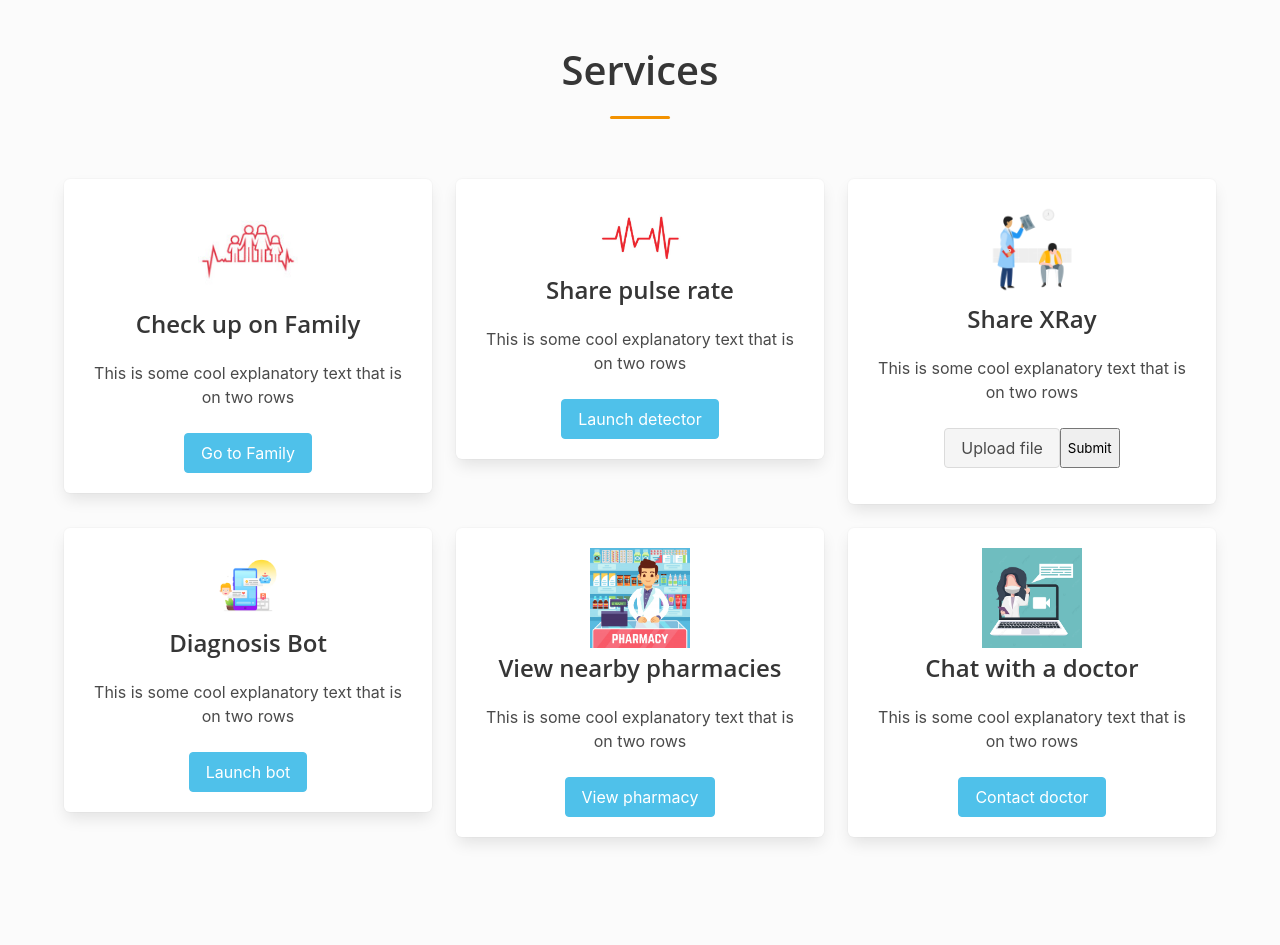
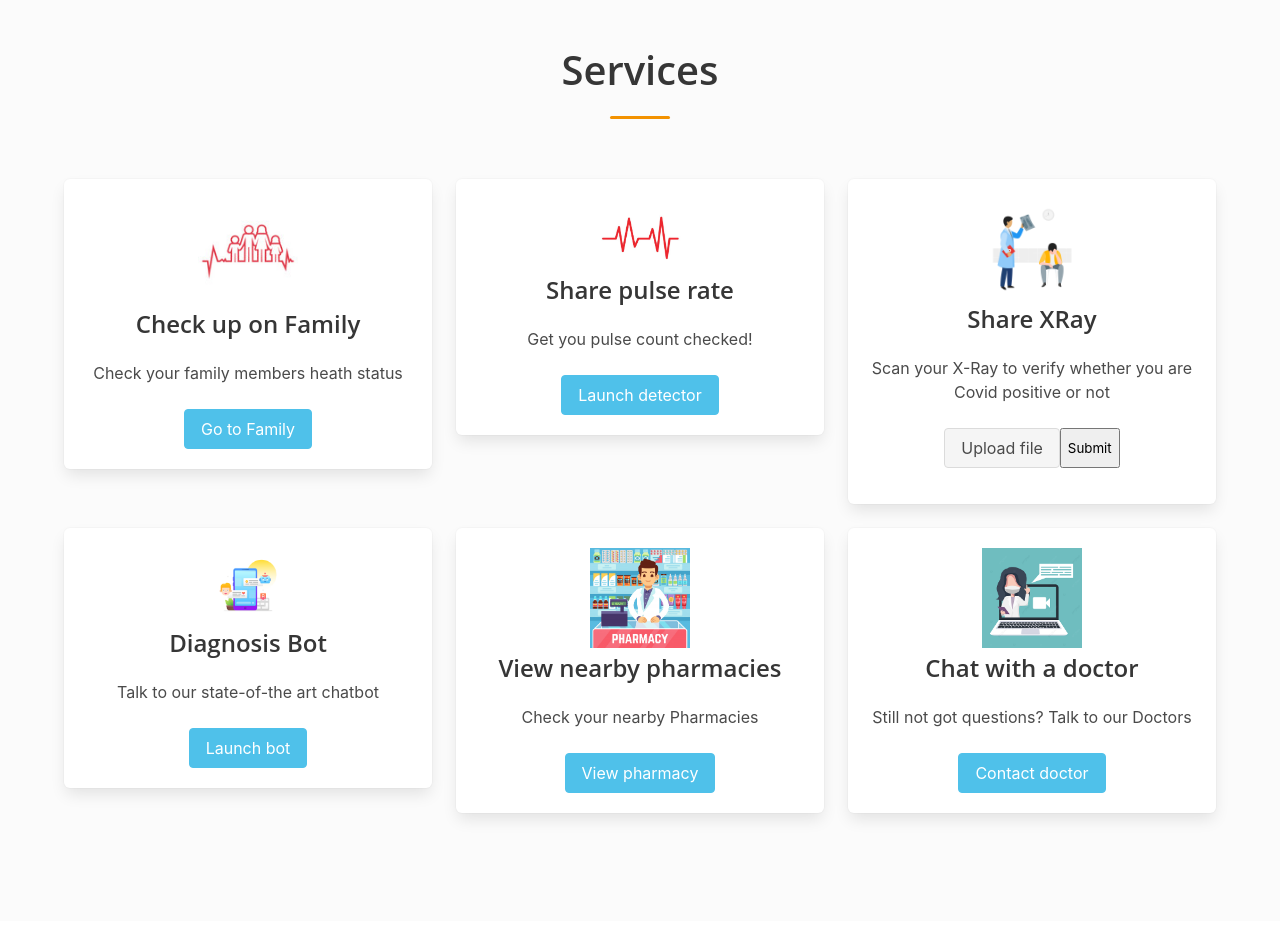
Before and after one commit to tushar-amrit-6/beta30_TeamSoul, a Flask app: page /patient/dashboard in a window 1280 px wide. Shown: the part 348-1293 px from the top of the page. After the commit the page ends 1170 px from the top, so only its background shows below. Run offline with Flask 2, Linux system fonts and the light colour scheme; the visitor is signed in with stand-in values (Sample User, id 1); some libraries are stand-ins or nearby versions.

Commit message:
Update patient-dashboard.html

```diff
--- a/app/templates/patient-dashboard.html
+++ b/app/templates/patient-dashboard.html
@@ -27,7 +27,7 @@
             <img src="{{ url_for('static', filename='assets/img/logos/family.jpg') }}" alt="" width="100">
             <h4 class="title is-size-4">Check up on Family</h4>
             <p class="content">
-              This is some cool explanatory text that is on two rows
+              Check your family members heath status
             </p>
             <a href="{{ url_for('family') }}" class="button btn-align-md primary-btn raised"
             >Go to Family</a
@@ -39,7 +39,7 @@
             <img src="{{ url_for('static', filename='assets/img/logos/pulse.jpg') }}" alt="" width="100">
             <h4 class="title is-size-4">Share pulse rate</h4>
             <p class="content">
-              This is some cool explanatory text that is on two rows
+              Get you pulse count checked!
             </p>
             <a href="#" class="button btn-align-md primary-btn raised"
             >Launch detector</a
@@ -51,7 +51,7 @@
             <img src="{{ url_for('static', filename='assets/img/logos/x-ray.png') }}" alt="" width="100">
             <h4 class="title is-size-4">Share XRay</h4>
             <p class="content">
-              This is some cool explanatory text that is on two rows
+              Scan your X-Ray to verify whether you are Covid positive or not
             </p>
             <form method="POST" action="" enctype="multipart/form-data" class="img-upload">
               {{ form.hidden_tag() }}
@@ -84,7 +84,7 @@
           <img src="{{ url_for('static', filename='assets/img/logos/chatbot.png') }}" alt="" width="100">
           <h4 class="title is-size-4">Diagnosis Bot</h4>
           <p class="content">
-            This is some cool explanatory text that is on two rows
+            Talk to our state-of-the art chatbot
           </p>
           <a href="https://chatbot.hellotars.com/conv/41BcE1/" class="button btn-align-md primary-btn raised" target="_blank"
           >Launch bot</a
@@ -96,7 +96,7 @@
             <img src="{{ url_for('static', filename='assets/img/logos/pharmacy.jpg') }}" alt="" width="100">
             <h4 class="title is-size-4">View nearby pharmacies</h4>
             <p class="content">
-              This is some cool explanatory text that is on two rows
+              Check your nearby Pharmacies
             </p>
             <a href="{{ url_for('pharmacy') }}" class="button btn-align-md primary-btn raised"
             >View pharmacy</a
@@ -108,7 +108,7 @@
             <img src="{{ url_for('static', filename='assets/img/logos/video-call.jpg') }}" alt="" width="100">
             <h4 class="title is-size-4">Chat with a doctor</h4>
             <p class="content">
-              This is some cool explanatory text that is on two rows
+              Still not got questions? Talk to our Doctors
             </p>
             <a href="https://videocalldoctor.heroku.app" class="button btn-align-md primary-btn raised" target="_blank"
               >Contact doctor</a
```
